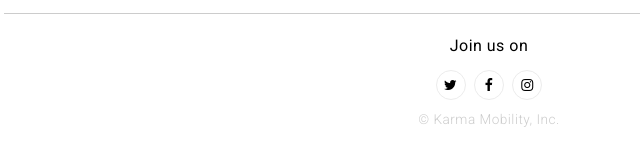
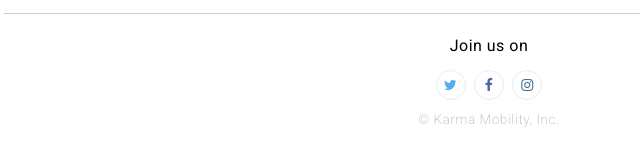
Before and after one commit to mackerbruny/start_up_landing_page, a plain HTML site: page index.html in a window 1280 px wide. Shown: the part 1261-1426 px from the top of the page, 151-791 px from the left. Drawn offline with Linux system fonts and the light colour scheme.

Commit message:
Social color

```diff
--- a/css/style.css
+++ b/css/style.css
@@ -245,6 +245,18 @@ footer .icons > li {
 	margin: 0 2px;
 }
 
+.social .twitter {
+	color: #55acee;
+}
+
+.social .facebook {
+	color: #4c66a4;
+}
+
+.social .instagram {
+	color: #3f729b;
+}
+
 .copyright {
 	margin-top: 1em;
 	font-weight: 300;
--- a/index.html
+++ b/index.html
@@ -51,13 +51,13 @@
 		<div class="content">
 			<h5>Join us on</h5>
 			<ul class="icons">
-				<li>
+				<li class="twitter">
 	                <i class="fa fa-twitter"></i>
 	            </li>
-	            <li>
+	            <li class="facebook">
 	                <i class="fa fa-facebook"></i>
 	            </li>
-	            <li>
+	            <li class="instagram">
 	                <i class="fa fa-instagram"></i>
 	            </li>
 			</ul>
```
